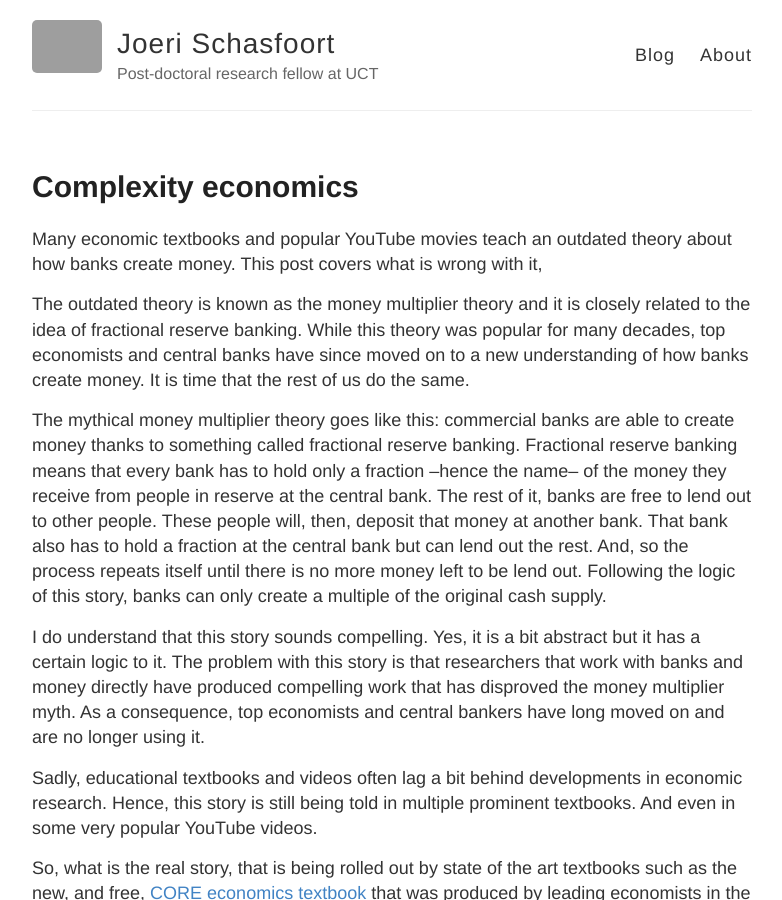
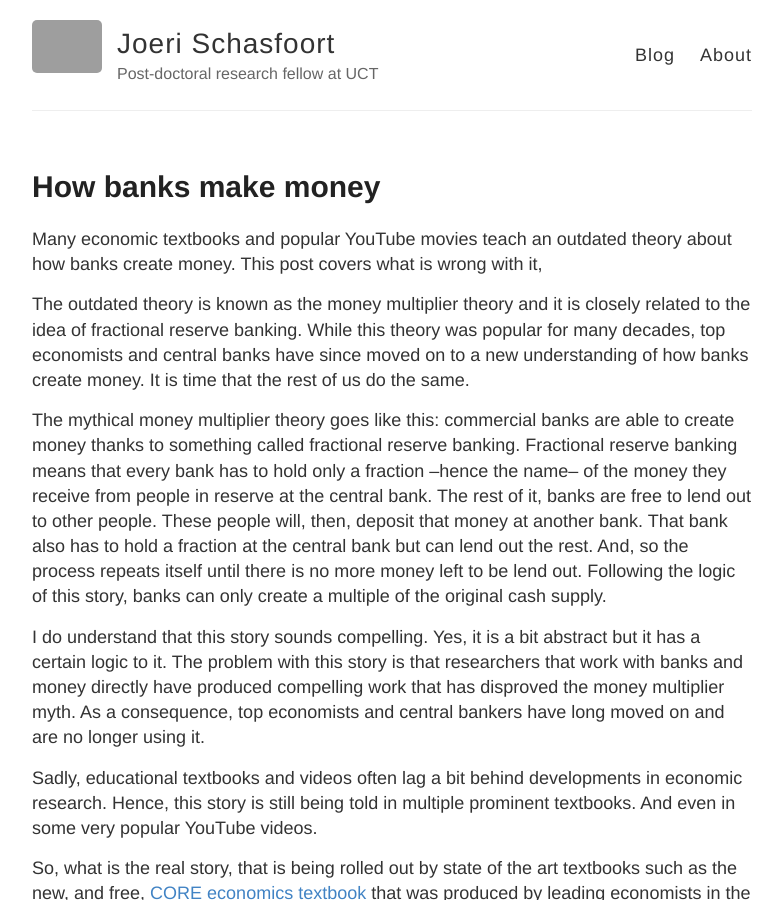
Before and after one commit to joerischasfoort/joerischasfoort.github.io, a Jekyll site: the page built from _posts/2020-2-20-banks-make-money.md, in a window 1280 px wide and 900 px high. Shown: the whole window, without its empty margins (248-1030 px from the left). Built offline with Jekyll 4.4.1, drawn with Linux system fonts in a browser that asks for light colours; grey boxes are pictures that could not be loaded.

Commit message:
update title blog money

```diff
--- a/_posts/2020-2-20-banks-make-money.md
+++ b/_posts/2020-2-20-banks-make-money.md
@@ -1,6 +1,6 @@
 ---
 layout: post
-title: Complexity economics
+title: How banks make money
 ---
 
 Many economic textbooks and popular YouTube movies teach an outdated theory about how banks create money. This post covers what is wrong with it,
```
